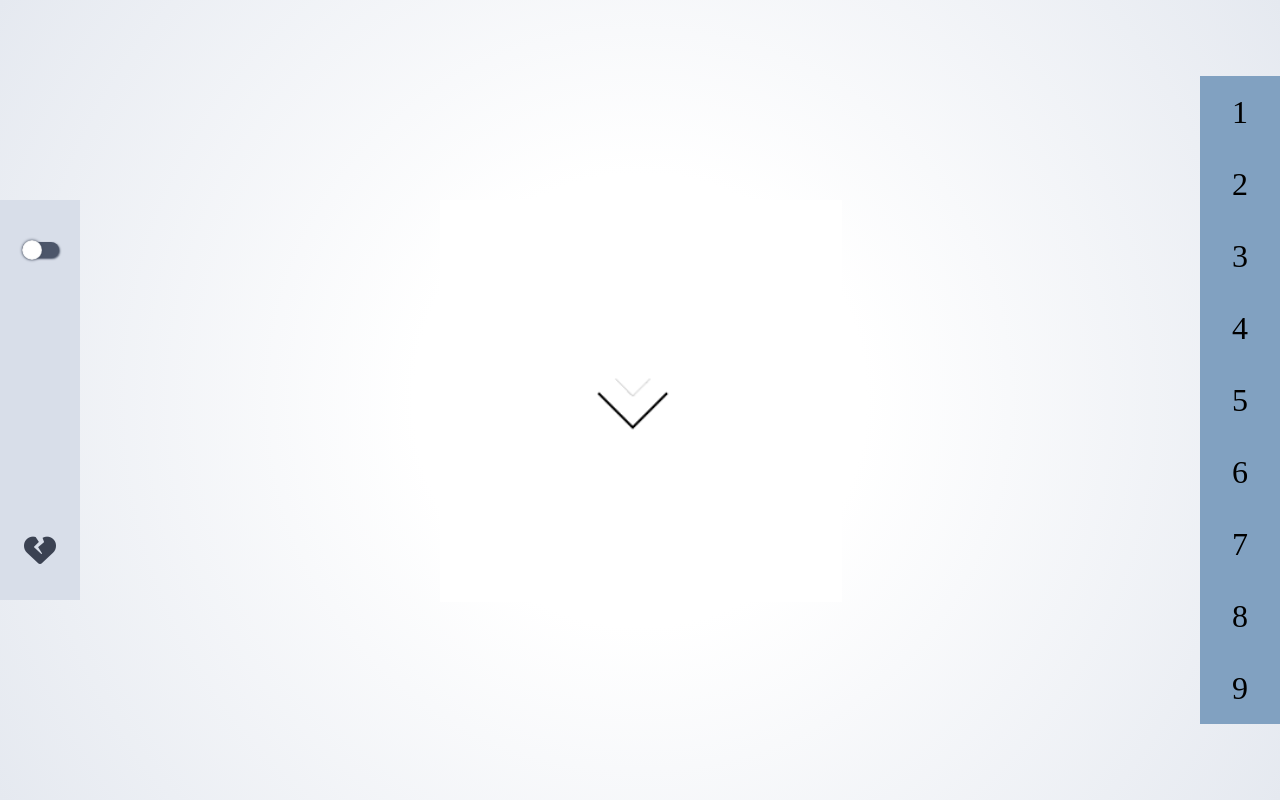
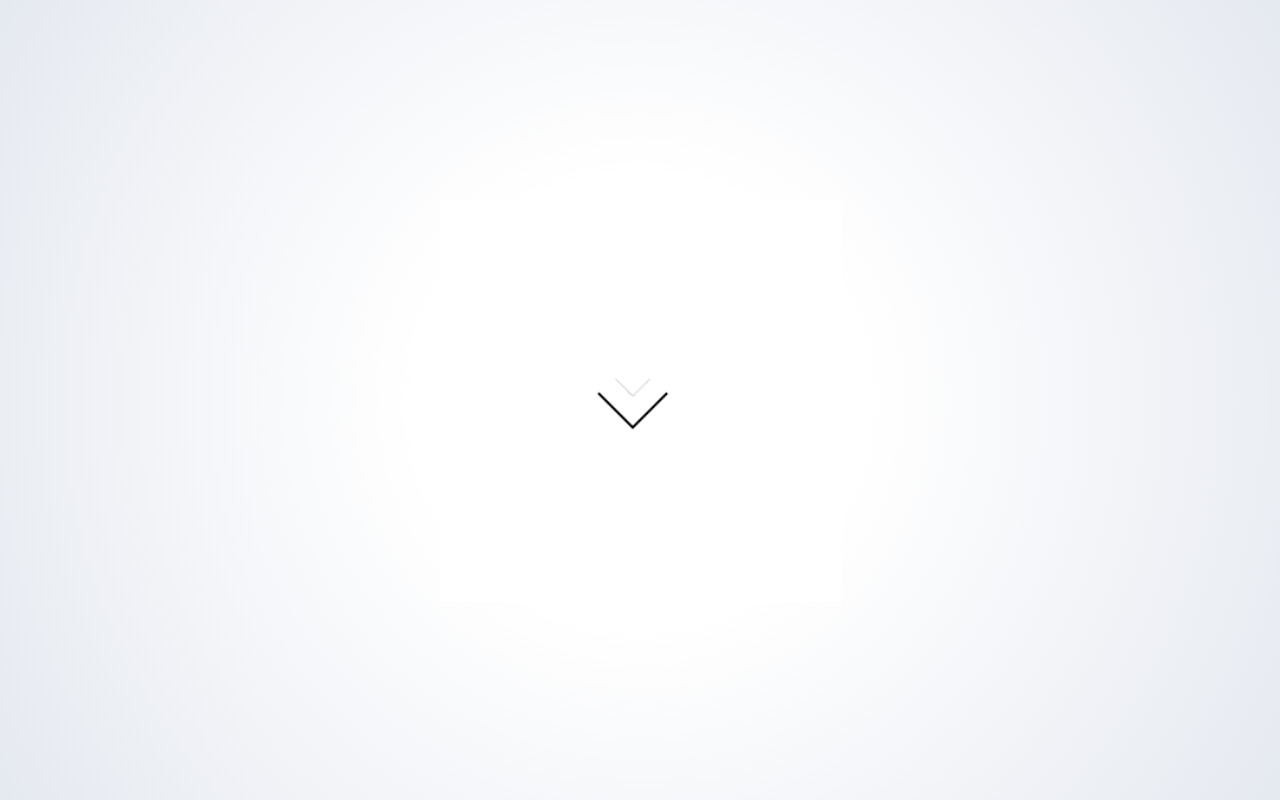
Before and after one commit to untitled-team-101/sudoku, a React (Create React App) app: page /#/game in a window 1280 px wide. Built offline with nearby package versions, Linux system fonts and the light colour scheme.

Commit message:
Some fixes

```diff
--- a/src/components/Board.js
+++ b/src/components/Board.js
@@ -129,6 +129,9 @@ const Board = ({
           />
         </div>
       </div>
+      {
+        difficulty > 0 && difficulty < 5 ?
+          <>
           <div className={"controls "}>
             <div className={"auto-pilot"}>
               <input
@@ -139,12 +142,12 @@ const Board = ({
                   document.querySelector(".board").classList.toggle("suggestion");
                 }}
               />
-          <label htmlFor="switch3" />
+              <label htmlFor="switch3"/>
             </div>
             <div className={"hints"}>
-          <i className="far fa-lightbulb-on" onClick={()=>{
-            for(let i in board){
-              if(board[i] === 0){
+              <i className="far fa-lightbulb-on" onClick={() => {
+                for (let i in board) {
+                  if (board[i] !== solutionArray[i]) {
                     board[i] = solutionArray[i]
                     break
                   }
@@ -153,14 +156,14 @@ const Board = ({
               }}/>
             </div>
             <div className={"refresh"}>
-          <i className="fas fa-repeat-alt" onClick={()=>{
-            setGameCount(a => a+1)
+              <i className="fas fa-repeat-alt" onClick={() => {
+                setGameCount(a => a + 1)
               }}/>
             </div>
             <div className={"lose"}>
-          <i className="fas fa-heart-broken" onClick={()=>{
-            for(let i in board){
-              if(board[i] === 0){
+              <i className="fas fa-heart-broken" onClick={() => {
+                for (let i in board) {
+                  if (board[i] !== solutionArray[i]) {
                     board[i] = solutionArray[i]
                   }
                 }
@@ -187,6 +190,8 @@ const Board = ({
               );
             })}
           </div>
+        </>:""
+      }
     </div>
   );
 };
```
Also changed, not shown: 4 other files (tests, documents, lock files or other folders). Lines whose indentation alone changed are shown as unchanged.
